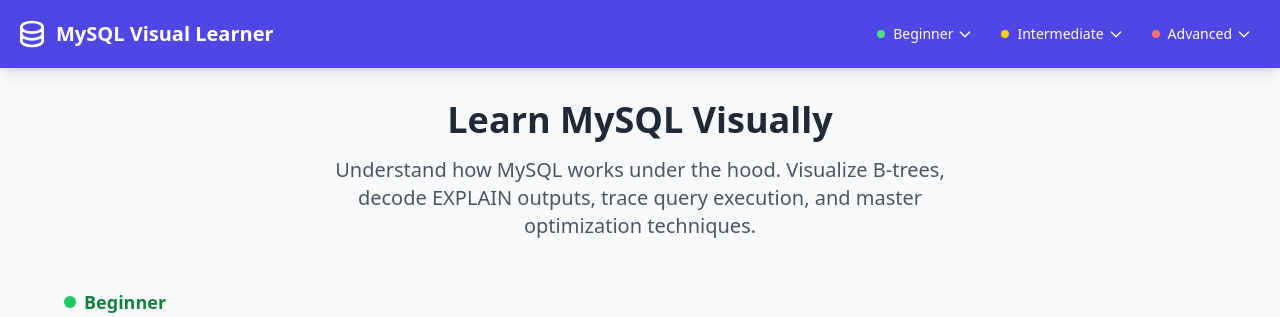
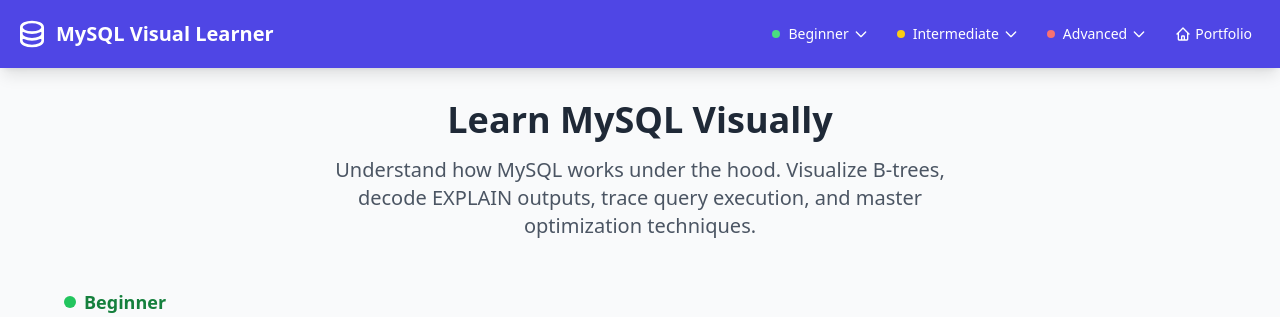
Before and after one commit to Legolasan/sql_learn, a Flask app: page / in a window 1280 px wide. Shown: the top 317 px of the page. Run offline with Flask 3, Linux system fonts and the light colour scheme; some libraries are stand-ins or nearby versions.

Commit message:
Add Portfolio home link to header navigation
Adds a link with home icon to navigate back to the main portfolio site (legolasan.in) from the SQL Learn app.

Co-Authored-By: Claude Opus 4.5 <noreply@anthropic.com>

```diff
--- a/app/templates/base.html
+++ b/app/templates/base.html
@@ -142,6 +142,17 @@
                             {% endfor %}
                         </div>
                     </div>
+
+                    <!-- Portfolio Home Link -->
+                    <a href="https://legolasan.in/"
+                       class="px-3 py-2 rounded-md text-sm font-medium hover:bg-indigo-500 flex items-center"
+                       title="Back to Portfolio">
+                        <svg class="w-4 h-4 mr-1" fill="none" stroke="currentColor" viewBox="0 0 24 24">
+                            <path stroke-linecap="round" stroke-linejoin="round" stroke-width="2"
+                                  d="M3 12l2-2m0 0l7-7 7 7M5 10v10a1 1 0 001 1h3m10-11l2 2m-2-2v10a1 1 0 01-1 1h-3m-6 0a1 1 0 001-1v-4a1 1 0 011-1h2a1 1 0 011 1v4a1 1 0 001 1m-6 0h6"/>
+                        </svg>
+                        Portfolio
+                    </a>
                 </nav>
             </div>
         </div>
```
